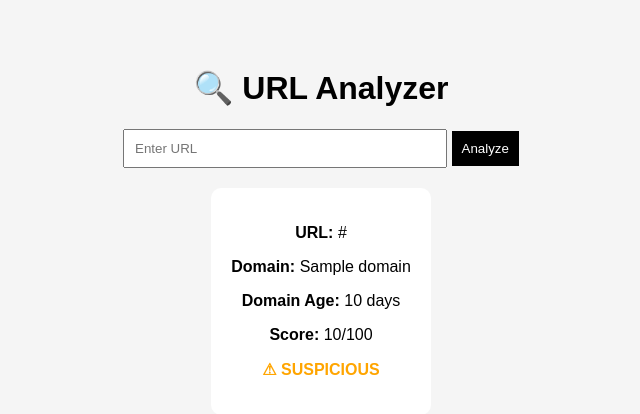
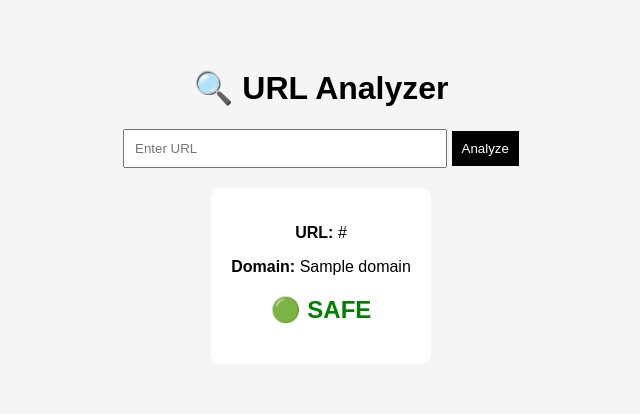
Before and after one commit to Aswinram006/URL-Analyzer, a Flask app: template templates/index.html in a window 1280 px wide. Shown: the top 414 px of the page, without its empty margins (319-959 px from the left). Run offline with Flask 3, Linux system fonts and the light colour scheme; the template is opened without the code that fills it: most values are stand-ins (such as "Sample title", 1, 10 or a date in 2020).

Commit message:
fix Procfile

```diff
--- a/app.py
+++ b/app.py
@@ -1,7 +1,5 @@
 from flask import Flask, render_template, request
 import requests
-import whois
-from datetime import datetime
 from urllib.parse import urlparse
 import time
 
@@ -12,7 +10,7 @@ VT_URL = "https://www.virustotal.com/api/v3/urls"
 
 
 # -------------------------
-# Extract domain
+# Domain extraction
 # -------------------------
 def extract_domain(url):
     try:
@@ -22,83 +20,49 @@ def extract_domain(url):
 
 
 # -------------------------
-# WHOIS
-# -------------------------
-def get_domain_age(domain):
-    try:
-        import whois
-
-        w = whois.whois(domain)
-        creation = w.creation_date
-
-        if isinstance(creation, list):
-            creation = creation[0]
-
-        if not creation:
-            return "Unknown"
-
-        return (datetime.now() - creation).days
-
-    except:
-        return "Unknown"
-
-
-# -------------------------
-# FIXED VIRUSTOTAL (WITH WAIT + RETRY)
+# SAFE VirusTotal (BINARY RESULT ONLY)
 # -------------------------
 def scan_virustotal(url):
     try:
         headers = {"x-apikey": VT_API_KEY}
 
-        # STEP 1: Submit URL
+        # Step 1: submit URL
         submit = requests.post(VT_URL, headers=headers, data={"url": url})
         data = submit.json()
 
         if "data" not in data:
-            return {"status": "ERROR", "score": 0}
+            return {"status": "SAFE"}  # fallback safe
 
         analysis_id = data["data"]["id"]
 
-        # STEP 2: WAIT FOR ANALYSIS (IMPORTANT FIX)
-        analysis_url = f"{VT_URL}/{analysis_id}"
+        result_url = f"{VT_URL}/{analysis_id}"
 
-        stats = None
+        stats = {}
 
-        # retry 5 times (VirusTotal delay fix)
-        for i in range(5):
-            result = requests.get(analysis_url, headers=headers).json()
+        # wait for analysis (important)
+        for _ in range(5):
+            result = requests.get(result_url, headers=headers).json()
             stats = result.get("data", {}).get("attributes", {}).get("stats", {})
 
             if stats:
                 break
 
-            time.sleep(2)  # wait for VT processing
-
-        if not stats:
-            return {"status": "UNKNOWN", "score": 50}
+            time.sleep(2)
 
         malicious = stats.get("malicious", 0)
         suspicious = stats.get("suspicious", 0)
-        harmless = stats.get("harmless", 0)
 
         # -------------------------
-        # FINAL DECISION LOGIC
+        # FINAL BINARY DECISION
         # -------------------------
-        if malicious > 0:
-            return {"status": "MALICIOUS", "score": 100}
+        if malicious > 0 or suspicious > 0:
+            return {"status": "MALICIOUS"}
 
-        elif suspicious > 0:
-            return {"status": "SUSPICIOUS", "score": 60}
-
-        elif harmless > 0:
-            return {"status": "SAFE", "score": 10}
-
-        else:
-            return {"status": "UNKNOWN", "score": 50}
+        return {"status": "SAFE"}
 
     except Exception as e:
         print("VT ERROR:", e)
-        return {"status": "ERROR", "score": 0}
+        return {"status": "SAFE"}
 
 
 # -------------------------
@@ -111,14 +75,11 @@ def index():
     if request.method == "POST":
         url = request.form.get("url")
 
-        domain = extract_domain(url)
-        age = get_domain_age(domain)
         vt = scan_virustotal(url)
 
         result = {
             "url": url,
-            "domain": domain,
-            "age": age,
+            "domain": extract_domain(url),
             "vt": vt
         }
 
--- a/templates/index.html
+++ b/templates/index.html
@@ -17,21 +17,11 @@
 <div class="box">
     <p><b>URL:</b> {{ result.url }}</p>
     <p><b>Domain:</b> {{ result.domain }}</p>
-    <p><b>Domain Age:</b> {{ result.age }} days</p>
-
-    <p><b>Score:</b> {{ result.vt.score }}/100</p>
 
     {% if result.vt.status == "MALICIOUS" %}
-        <p style="color:red;font-weight:bold;">🔴 MALICIOUS</p>
-
-    {% elif result.vt.status == "SUSPICIOUS" %}
-        <p style="color:orange;font-weight:bold;">⚠ SUSPICIOUS</p>
-
-    {% elif result.vt.status == "SAFE" %}
-        <p style="color:green;font-weight:bold;">🟢 SAFE</p>
-
+        <h2 style="color:red;">🔴 MALICIOUS</h2>
     {% else %}
-        <p style="color:gray;">❓ UNKNOWN</p>
+        <h2 style="color:green;">🟢 SAFE</h2>
     {% endif %}
 </div>
 {% endif %}
```
